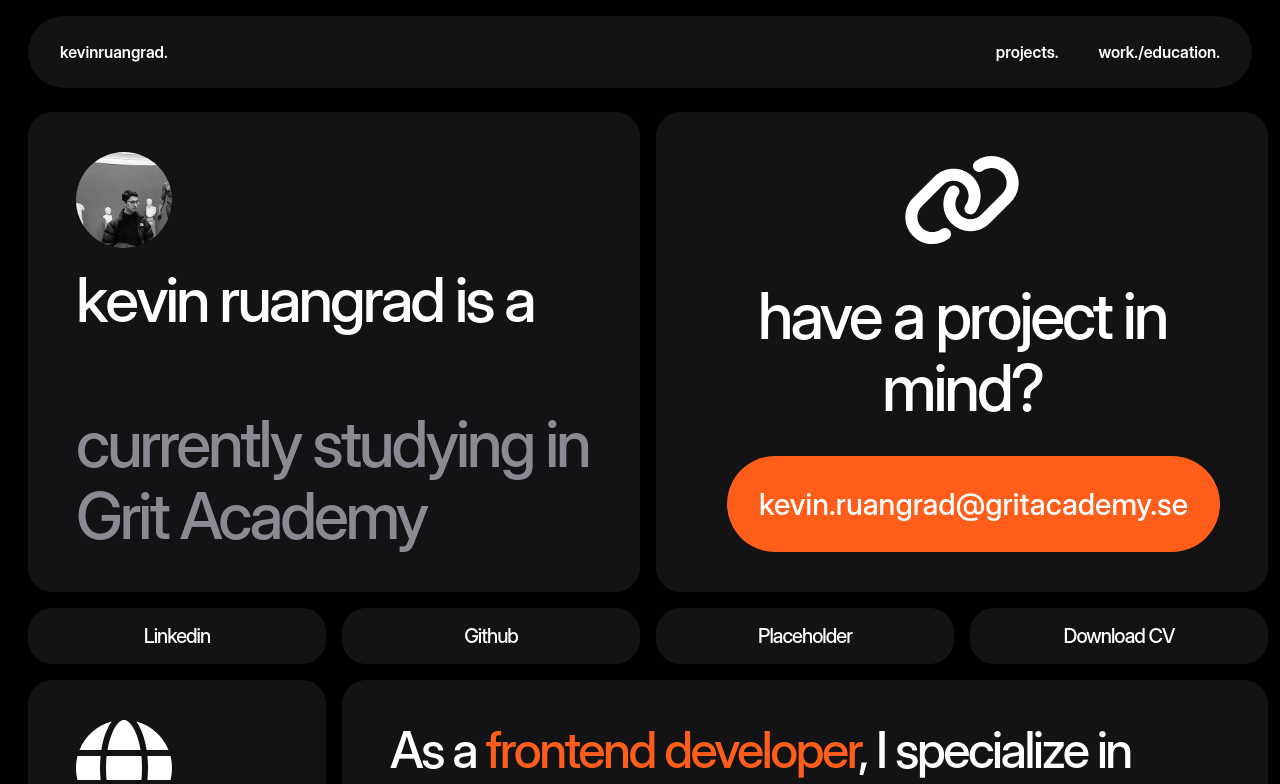
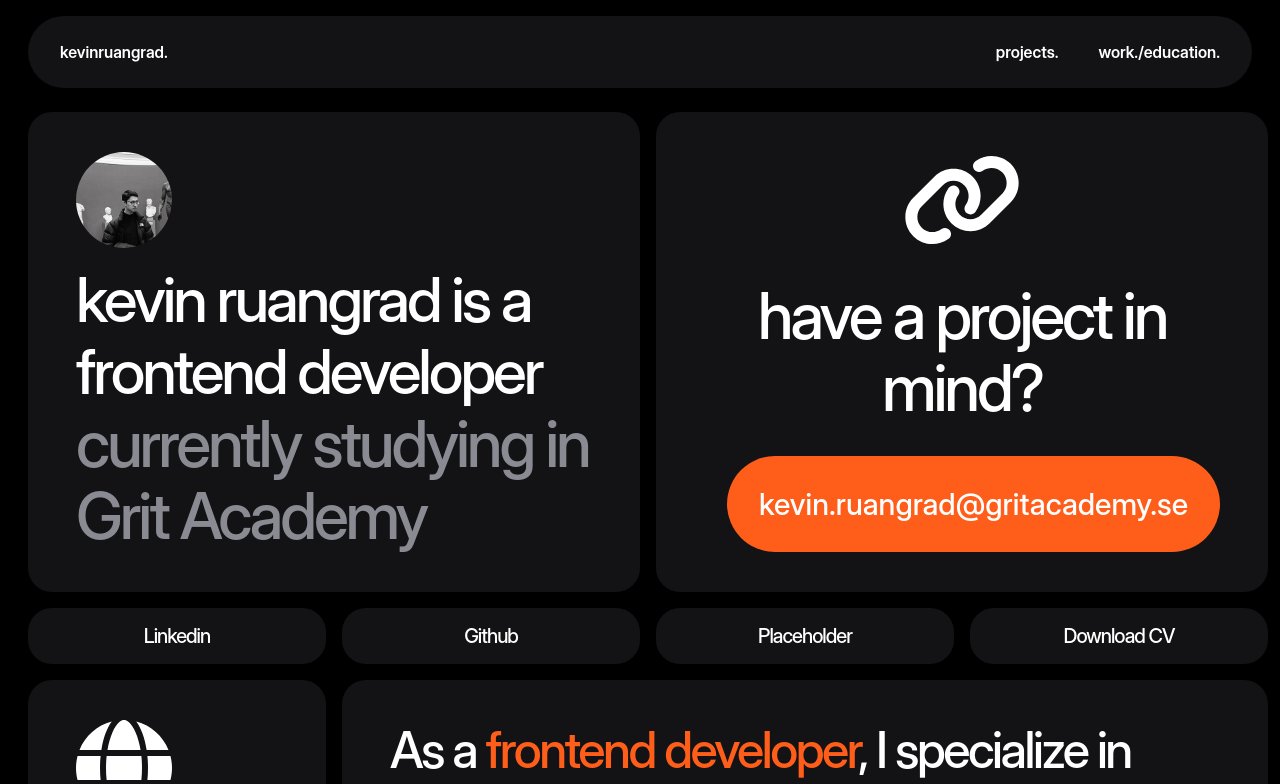
Before and after one commit to KevinRuangrad/Kevin-Portfolio, a React (Vite) app: page / in a window 1280 px wide. Shown: the top 784 px of the page. Built offline with nearby package versions, Linux system fonts and the light colour scheme.

Commit message:
Fixed styling

```diff
--- a/src/components/Flexboxes.jsx
+++ b/src/components/Flexboxes.jsx
@@ -8,7 +8,6 @@ import {
   faLink,
 } from "@fortawesome/free-solid-svg-icons";
 import InfinteScroll from "./InfinteScroll.jsx";
-import SplitText from "./SplitText.jsx";
 
 export const Flexboxes = () => {
   const handleAnimationComplete = () => {
@@ -25,27 +24,15 @@ export const Flexboxes = () => {
       }}
       className="mx-2 m-6 grid grid-cols-4 gap-4 justify-end w-full"
     >
-      <Block
-        height="h-full"
-        width="col-span-2"
-        className="px-[48px] py-[40px]"
-      >
+      <Block height="h-full" width="col-span-2" className="px-[48px] py-[40px]">
         <img
           src="/2470.jpg" // Update the path to reference the public folder
           alt="avatar"
           className="mb-4 size-24 rounded-full"
         />
-        <SplitText
-          text="kevin ruangrad is a frontend developer"
-          className="text-white text-[62px] font-medium items-start tracking-tighter leading-[72px]"
-          delay={150}
-          animationFrom={{ opacity: 0, transform: "translate3d(0,50px,0)" }}
-          animationTo={{ opacity: 1, transform: "translate3d(0,0,0)" }}
-          easing="easeOutCubic"
-          threshold={0.2}
-          rootMargin="-50px"
-          onLetterAnimationComplete={handleAnimationComplete}
-        />
+        <h1 className="text-white text-[62px] font-medium items-start tracking-tighter leading-[72px]">
+          kevin ruangrad is a frontend developer
+        </h1>
         <h2 className="text-[#8a8a93] text-[64px] font-medium items-start tracking-tighter leading-[72px]">
           currently studying in Grit Academy
         </h2>
@@ -171,11 +158,7 @@ export const Flexboxes = () => {
           </motion.button>
         </a>
       </Block>
-      <Block
-        height="h-full"
-        width="col-span-1"
-        className="px-[48px] py-[40px]"
-      >
+      <Block height="h-full" width="col-span-1" className="px-[48px] py-[40px]">
         <FontAwesomeIcon
           className="text-white text-8xl text-left"
           icon={faGlobe}
@@ -189,8 +172,7 @@ export const Flexboxes = () => {
       </Block>
       <Block height="h-full" width="col-span-3" className="px-[48px] py-[40px]">
         <h2 className="text-white text-[50px] font-medium items-start tracking-tighter leading-[60px]">
-          As a{" "}
-          <span className="text-[#ff5e1a]">frontend developer</span>, I
+          As a <span className="text-[#ff5e1a]">frontend developer</span>, I
           specialize in building seamless, user-friendly interfaces for digital
           products.
         </h2>
@@ -202,9 +184,7 @@ export const Flexboxes = () => {
       </Block>
       <Block height="h-full" width="col-span-4" className="px-[48px] py-[40px]">
         <InfinteScroll>
-          <div style={{ width: "100%" }}>
-            {/* Your content here */}
-          </div>
+          <div style={{ width: "100%" }}>{/* Your content here */}</div>
         </InfinteScroll>
       </Block>
       <Block
@@ -225,8 +205,8 @@ export const Flexboxes = () => {
           </div>
           <motion.button
             className="button"
-            whileHover={{ scale: 1.10 }}
-            whileTap={{ scale: 0.90 }}
+            whileHover={{ scale: 1.1 }}
+            whileTap={{ scale: 0.9 }}
           >
             <FontAwesomeIcon
               className="text-white text-4xl bg-[#ff5e1a] rounded-full p-4 w-10 hover:bg-[#131315] hover:text-white transition duration-200"
@@ -234,8 +214,7 @@ export const Flexboxes = () => {
             />
           </motion.button>
         </div>
-        <div className="flex flex-wrap shadow-inner bg-[#131315]">
-        </div>
+        <div className="flex flex-wrap shadow-inner bg-[#131315]"></div>
       </Block>
     </motion.div>
   );
```
Also changed, not shown: 1 other file (tests, documents, lock files or other folders).
